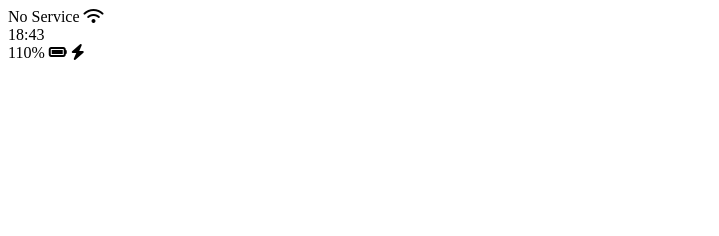
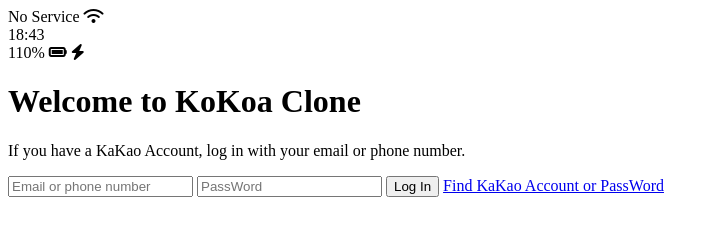
Before and after one commit to Park-min-hyoung/cocoaTalk, a plain HTML site: page index.html in a window 1280 px wide. Shown: the whole page, without its empty margins (0-719 px from the left). Drawn offline with Linux system fonts and the light colour scheme.

Commit message:
index 페이지 html 완료

```diff
--- a/index.html
+++ b/index.html
@@ -4,7 +4,7 @@
     <meta charset="UTF-8" />
     <meta http-equiv="X-UA-Compatible" content="IE=edge" />
     <meta name="viewport" content="width=device-width, initial-scale=1.0" />
-    <title>Welcome to Kokoa Talk</title>
+    <title>Welcome to Kokoa Clone</title>
   </head>
   <body>
     <div class="status-bar">
@@ -21,6 +21,21 @@
         <i class="fas fa-bolt"></i>
       </div>
     </div>
+
+    <header class="welcome-header">
+      <h1 class="welcome-header__title">Welcome to KoKoa Clone</h1>
+      <p class="welcome-header__text">
+        If you have a KaKao Account, log in with your email or phone number.
+      </p>
+    </header>
+
+    <form id="login-form">
+      <input type="text" placeholder="Email or phone number" />
+      <input type="password" placeholder="PassWord" />
+      <input type="submit" value="Log In" />
+      <a href="#">Find KaKao Account or PassWord</a>
+    </form>
+
     <script
       src="https://kit.fontawesome.com/6478f529f2.js"
       crossorigin="anonymous"
```
